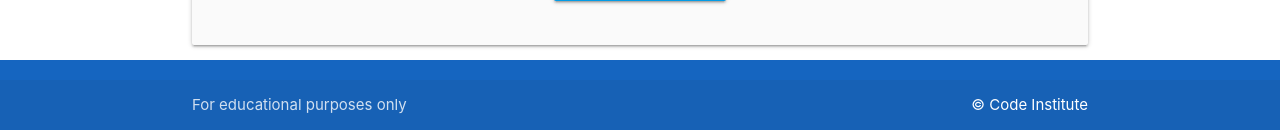
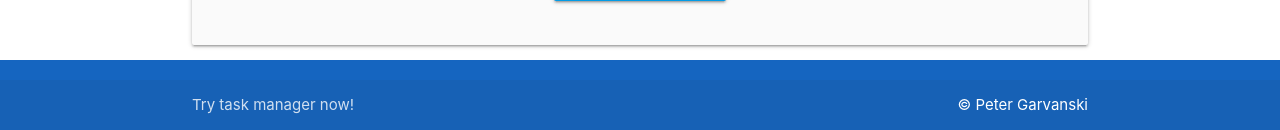
Before and after one commit to PeterGarvanski/Task-Manager, a Flask app: page /add_task in a window 1280 px wide. Shown: the part 730-860 px from the top of the page. Run offline with Flask 2, Linux system fonts and the light colour scheme; data that the repository does not hold is empty.

Commit message:
fix: deployment issue

```diff
--- a/requirements.txt
+++ b/requirements.txt
@@ -1,7 +1,6 @@
 click==8.0.1
 Flask==2.0.1
 Flask-SQLAlchemy==2.5.1
-greenlet==1.1.0
 itsdangerous==2.0.1
 Jinja2==3.0.1
 MarkupSafe==2.0.1
--- a/taskmanager/templates/base.html
+++ b/taskmanager/templates/base.html
@@ -46,8 +46,8 @@
     <footer class="page-footer blue darken-3">
         <div class="footer-copyright">
             <div class="container">
-                For educational purposes only
-                <a class="white-text right" href="https://codeinstitute.net" target="_blank">&copy; Code Institute</a>
+                Try task manager now!
+                <a class="white-text right" href="https://codeinstitute.net" target="_blank">&copy; Peter Garvanski</a>
             </div>
         </div>
     </footer>
```
